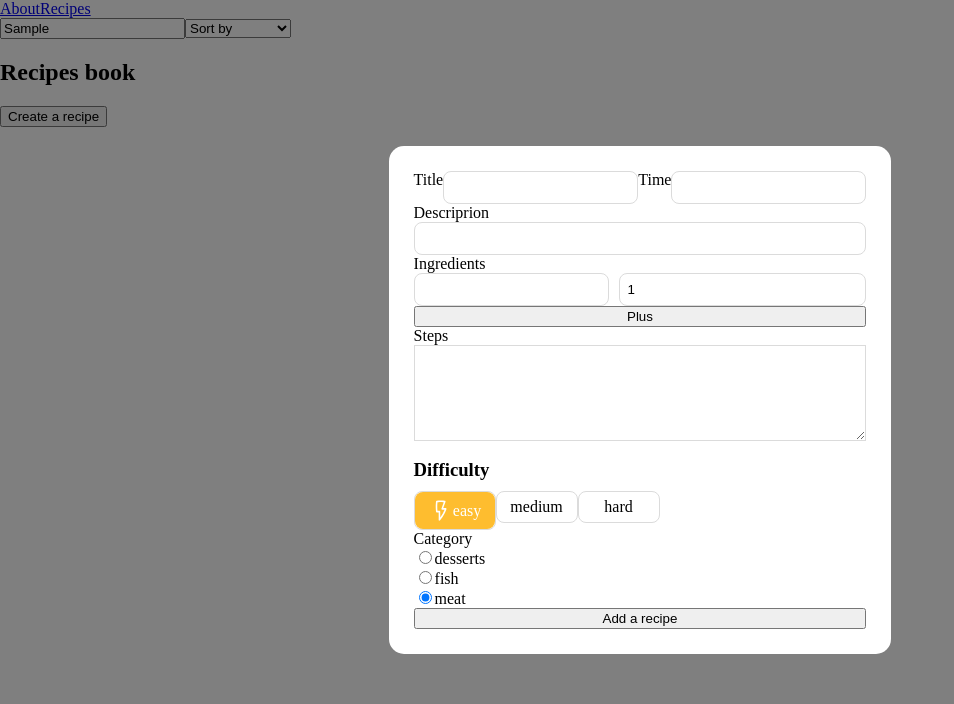
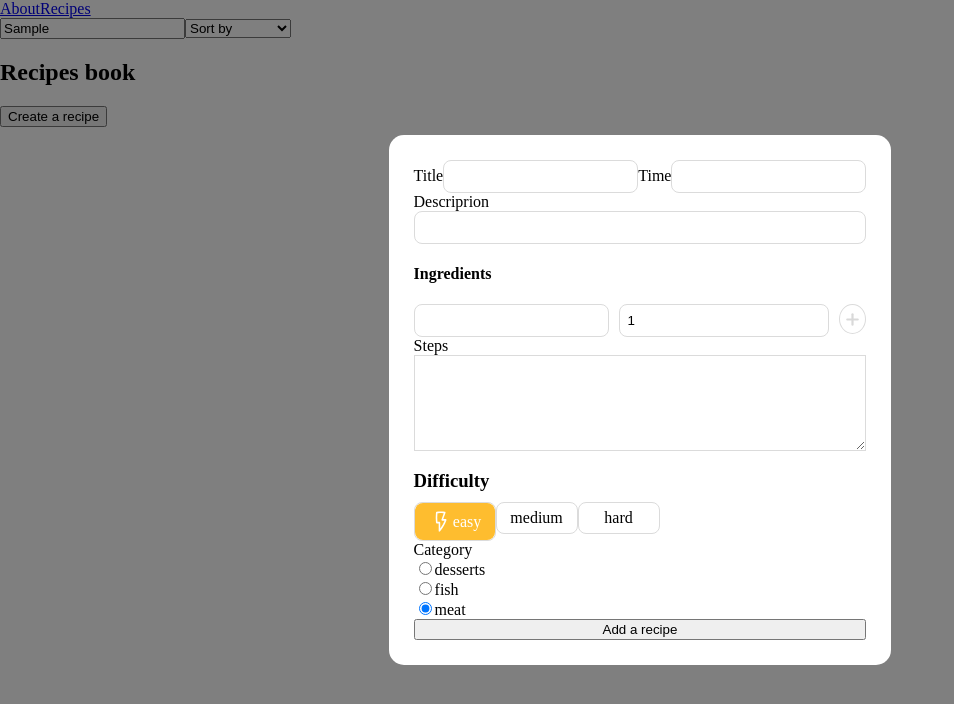
Before and after one commit to Lennyn-bae/FoodApp, a React (Create React App) app: page /recipes in a window 1280 px wide. Both pictures are taken after typing "Sample" into the empty fields and a click on the button "Create a recipe". Shown: the top 704 px of the page, without its empty margins (0-954 px from the left). Built offline with nearby package versions, Linux system fonts and the light colour scheme; data requests are answered from the project's data file.

Commit message:
Add styles to the form

```diff
--- a/src/components/RecipeForm/RecipeForm.jsx
+++ b/src/components/RecipeForm/RecipeForm.jsx
@@ -1,5 +1,6 @@
 import React, { useState } from "react";
 import { ReactComponent as IconLightning } from "../../assets/icons/lightning.svg";
+import { ReactComponent as IconPlus } from "../../assets/icons/plus.svg";
 import "./RecipeForm.scss";
 
 const RecipeForm = ({ create }) => {
@@ -60,7 +61,8 @@ const RecipeForm = ({ create }) => {
     return (
         <form className="recipe__form">
             <div className="recipe__form-intro">
-                <label htmlFor="title" className="recipe__title">Title</label>
+                <label htmlFor="title" className="recipe__title">
+                    Title
                     <input
                         type="text"
                         value={recipe.title}
@@ -69,8 +71,11 @@ const RecipeForm = ({ create }) => {
                         id="title"
                         className="recipe__form-input"
                     />
+                </label>
 
-                <label htmlFor="time">Time</label>
+
+                <label htmlFor="time">
+                    Time
                     <input
                         id="time"
                         type="text"
@@ -79,6 +84,8 @@ const RecipeForm = ({ create }) => {
                         onChange={e =>
                             setRecipe({ ...recipe, time: e.target.value })}
                     />
+                </label>
+
             </div>
             <label htmlFor="description">Descriprion</label>
             <input
@@ -91,7 +98,7 @@ const RecipeForm = ({ create }) => {
             />
 
 
-            <label htmlFor="ingredients">Ingredients</label>
+            <h4 htmlFor="ingredients">Ingredients</h4>
             <div className="recipe__ingredients">
                 <input
                     id="ingredients-title"
@@ -108,7 +115,11 @@ const RecipeForm = ({ create }) => {
                     className="recipe__form-input recipe__form-quantity"
                     placeholder='How much'
                 />
+                <button className="recipe__button-plus" onClick={handleIngredients}>
+                    <IconPlus className="recipe__button-plus-icon" />
+                </button>
             </div>
+
 
             <div className="recipe__added-products">
                 {ingredients.map((item, index) => (
@@ -118,7 +129,7 @@ const RecipeForm = ({ create }) => {
                     </div>
                 ))}
             </div>
-            <button onClick={handleIngredients}>Plus</button>
+
 
 
             <label htmlFor="steps">Steps</label>
@@ -201,16 +212,41 @@ const RecipeForm = ({ create }) => {
             <div>
                 <div>
                     <div>
-                        <input type="radio" id="desserts" value="desserts" checked={category === "desserts"} onChange={changeCategory} />
-                        <label htmlFor="desserts">desserts</label>
+
+                        <label htmlFor="desserts">
+                            <input
+                                type="radio"
+                                id="desserts"
+                                value="desserts"
+                                checked={category === "desserts"}
+                                onChange={changeCategory}
+                            />
+                            desserts
+                        </label>
                     </div>
                     <div>
-                        <input type="radio" id="fish" value="fish" checked={category === "fish"} onChange={changeCategory} />
-                        <label htmlFor="fish">fish</label>
+                        <label htmlFor="fish">
+                            <input
+                                type="radio"
+                                id="fish"
+                                value="fish"
+                                checked={category === "fish"}
+                                onChange={changeCategory}
+                            />
+                            fish
+                        </label>
                     </div>
                     <div>
-                        <input type="radio" id="meat" value="meat" checked={category === "meat"} onChange={changeCategory} />
-                        <label htmlFor="meat">meat</label>
+                        <label htmlFor="meat">
+                            <input
+                                type="radio"
+                                id="meat"
+                                value="meat"
+                                checked={category === "meat"}
+                                onChange={changeCategory}
+                            />
+                            meat
+                        </label>
                     </div>
                 </div>
             </div>
--- a/src/components/RecipeForm/RecipeForm.scss
+++ b/src/components/RecipeForm/RecipeForm.scss
@@ -77,4 +77,20 @@
         border: 1px solid $color-border;
         border-radius: 5px;
     }
+
+    &__button-plus {
+        width: 30px;
+        height: 30px;
+        padding: 0;
+        border-radius: 50%;
+        margin-left: 10px;
+        border: 1px solid $color-border;
+        background-color: $color-white;
+    }
+
+    &__button-plus-icon {
+        width: 25px;
+        height: 25px;
+        vertical-align: middle;
+    }
 }
--- a/src/styles/variables.scss
+++ b/src/styles/variables.scss
@@ -1,3 +1,4 @@
 $color-primary-card:#FEBD2F;
 $color-border: #DBDBDB;
 $color-text: #000;
+$color-white: #fff;
```
Also changed, not shown: src/assets/icons/plus.svg (added). Lines whose indentation alone changed are shown as unchanged.
